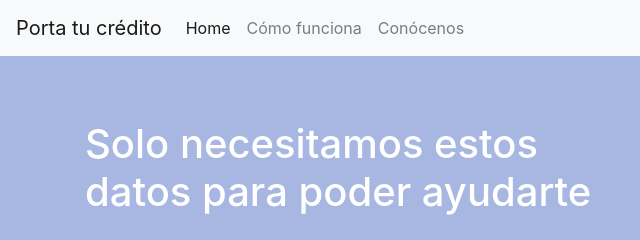
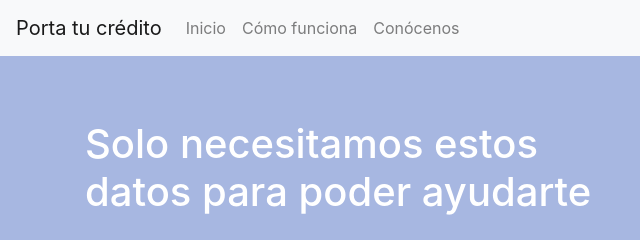
Before and after one commit to marcelodutilh/portatucredito, a plain HTML site: page assets/pages/complete-form.html in a window 1280 px wide. Shown: the top 240 px of the page, 0-640 px from the left. Drawn offline with nearby package versions, Linux system fonts and the light colour scheme.

Commit message:
complete-form-front

```diff
--- a/assets/pages/complete-form.html
+++ b/assets/pages/complete-form.html
@@ -22,7 +22,7 @@
         </button>
         <div class="collapse navbar-collapse" id="navbarNavAltMarkup">
             <div class="navbar-nav">
-                <a class="nav-item nav-link active" href="#">Home <span class="sr-only">(current)</span></a>
+                <a class="nav-item nav-link" href="../../index.html">Inicio <span class="sr-only">(current)</span></a>
                 <a class="nav-item nav-link" href="#">Cómo funciona</a>
                 <a class="nav-item nav-link" href="#">Conócenos</a>
             </div>
```
